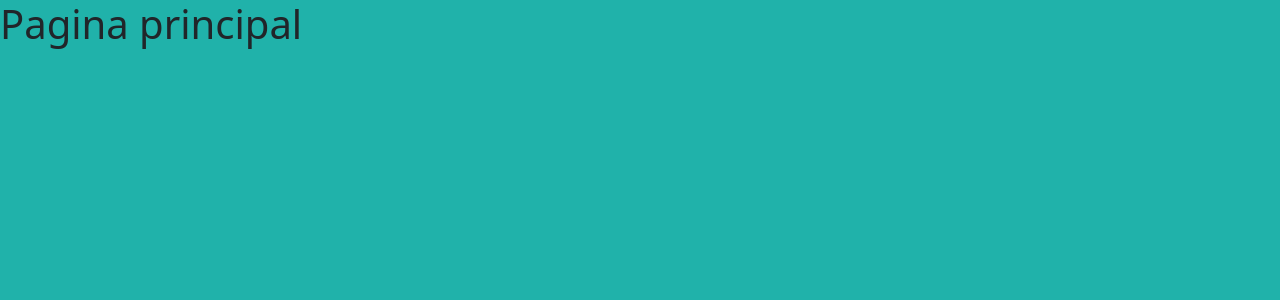
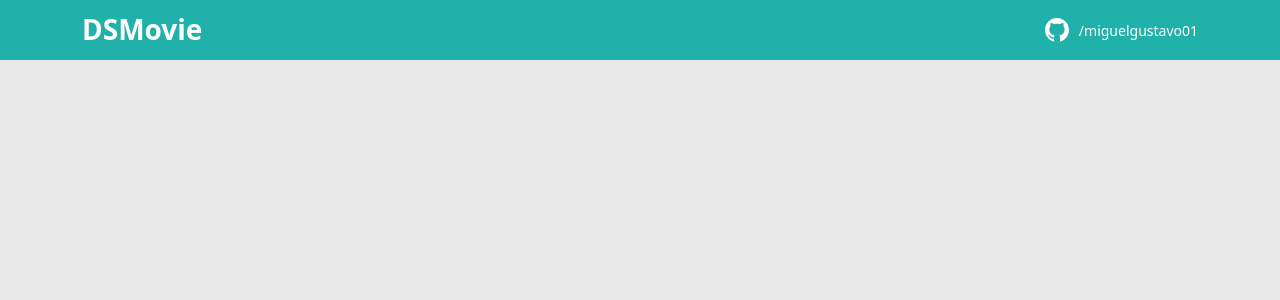
Before and after one commit to miguelgustavo01/dsmovie, a React (Create React App) app in the folder frontend/: page / in a window 1280 px wide. Shown: the top 300 px of the page. Built offline with nearby package versions, Linux system fonts and the light colour scheme.

Commit message:
Navbar pronto

```diff
--- a/frontend/public/index.html
+++ b/frontend/public/index.html
@@ -1,43 +1,24 @@
 <!DOCTYPE html>
-<html lang="en">
+<html lang="pt-br">
   <head>
     <meta charset="utf-8" />
     <link rel="icon" href="%PUBLIC_URL%/favicon.ico" />
     <meta name="viewport" content="width=device-width, initial-scale=1" />
     <meta name="theme-color" content="#000000" />
     <meta
-      name="description"
+      name="DSMovie"
       content="Web site created using create-react-app"
     />
     <link rel="apple-touch-icon" href="%PUBLIC_URL%/logo192.png" />
-    <!--
-      manifest.json provides metadata used when your web app is installed on a
-      user's mobile device or desktop. See https://developers.google.com/web/fundamentals/web-app-manifest/
-    -->
+
     <link rel="manifest" href="%PUBLIC_URL%/manifest.json" />
-    <!--
-      Notice the use of %PUBLIC_URL% in the tags above.
-      It will be replaced with the URL of the `public` folder during the build.
-      Only files inside the `public` folder can be referenced from the HTML.
 
-      Unlike "/favicon.ico" or "favicon.ico", "%PUBLIC_URL%/favicon.ico" will
-      work correctly both with client-side routing and a non-root public URL.
-      Learn how to configure a non-root public URL by running `npm run build`.
-    -->
-    <title>React App</title>
+    <title>DSMovie</title>
   </head>
   <body>
-    <noscript>You need to enable JavaScript to run this app.</noscript>
+
+    <noscript>Você precisa habilitar o JAVASCRIPT para este app</noscript>
     <div id="root"></div>
-    <!--
-      This HTML file is a template.
-      If you open it directly in the browser, you will see an empty page.
 
-      You can add webfonts, meta tags, or analytics to this file.
-      The build step will place the bundled scripts into the <body> tag.
-
-      To begin the development, run `npm start` or `yarn start`.
-      To create a production bundle, use `npm run build` or `yarn build`.
-    -->
   </body>
 </html>
--- a/frontend/src/App.tsx
+++ b/frontend/src/App.tsx
@@ -1,8 +1,9 @@
-
+import Navbar from "./components/Navbar";
 
 function App() {
   return (
-    <h1> Pagina principal </h1>
+
+    <Navbar />
   );
 }
 
--- /dev/null
+++ b/frontend/src/components/Navbar/index.tsx
@@ -0,0 +1,23 @@
+import { ReactComponent as GithubIcon } from 'assets/img/github.svg';
+import './styles.css';
+
+function Navbar() {
+
+    return (
+        <header>
+            <nav className="container">
+                <div className="dsmovie-nav-content">
+                    <h1>DSMovie</h1>
+                    <a href="https://github.com/miguelgustavo01">
+                        <div className="dsmovie-contact-container">
+                            <GithubIcon />
+                            <p className="dsmovie-contact-link">/miguelgustavo01</p>
+                        </div>
+                    </a>
+                </div>
+            </nav>
+        </header>
+    );
+}
+
+export default Navbar;
--- /dev/null
+++ b/frontend/src/components/Navbar/styles.css
@@ -0,0 +1,29 @@
+header{
+    background-color: var( --color-primary) ;
+    height: 60px;
+    display: flex;
+    align-items: center;
+}
+
+.dsmovie-nav-content{
+    display: flex;
+    justify-content: space-between;
+    align-items: center;
+    color: #fff;
+}
+
+.dsmovie-nav-content h1{
+    margin: 0;
+    font-weight: 700;
+    font-size: 28px;
+}
+
+.dsmovie-contact-container{
+    display: flex;
+    align-items: center;
+}
+
+.dsmovie-contact-link{
+    margin:0 0 0 10px;
+    font-size: 14px;
+}
--- a/frontend/src/index.css
+++ b/frontend/src/index.css
@@ -1,7 +1,7 @@
 @import  url('https://fonts.googleapis.com/css2?family=Open+Sans:wght@400;700&display=swap');
 
 :root {
-   --color-primary :  # 4D41C0 ;
+   --color-primary: #20B2AA;
 }
 
 * {
@@ -10,7 +10,7 @@
 }
 
 html ,  body {
-     background-color: #20B2AA;
+     background-color: #e8e8e8;
 }
 
 a ,  a :hover {
--- a/frontend/tsconfig.json
+++ b/frontend/tsconfig.json
@@ -1,5 +1,6 @@
 {
   "compilerOptions": {
+    "baseUrl": "./src",
     "target": "es5",
     "lib": [
       "dom",
```
Also changed, not shown: frontend/src/assets/img/github.svg (added).
